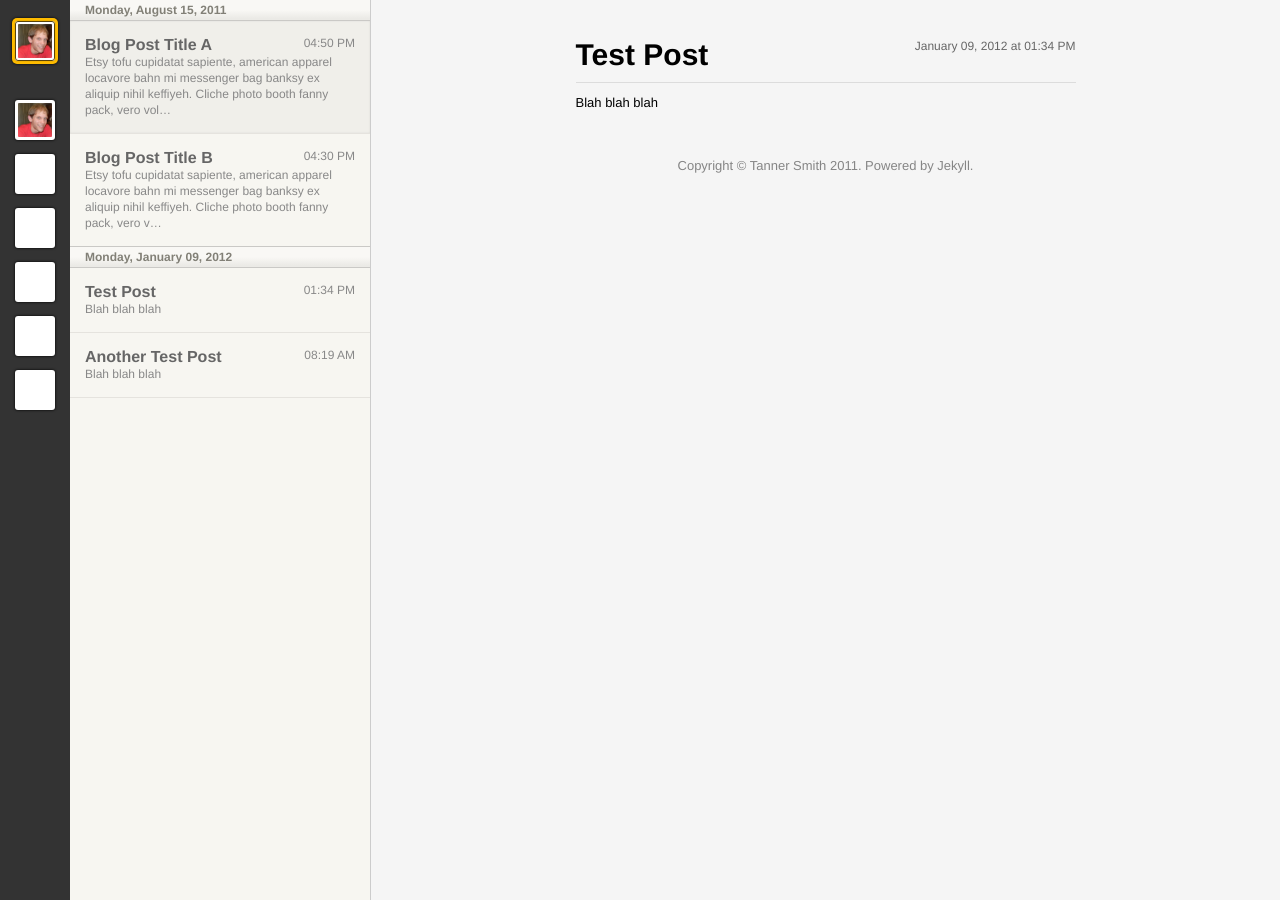
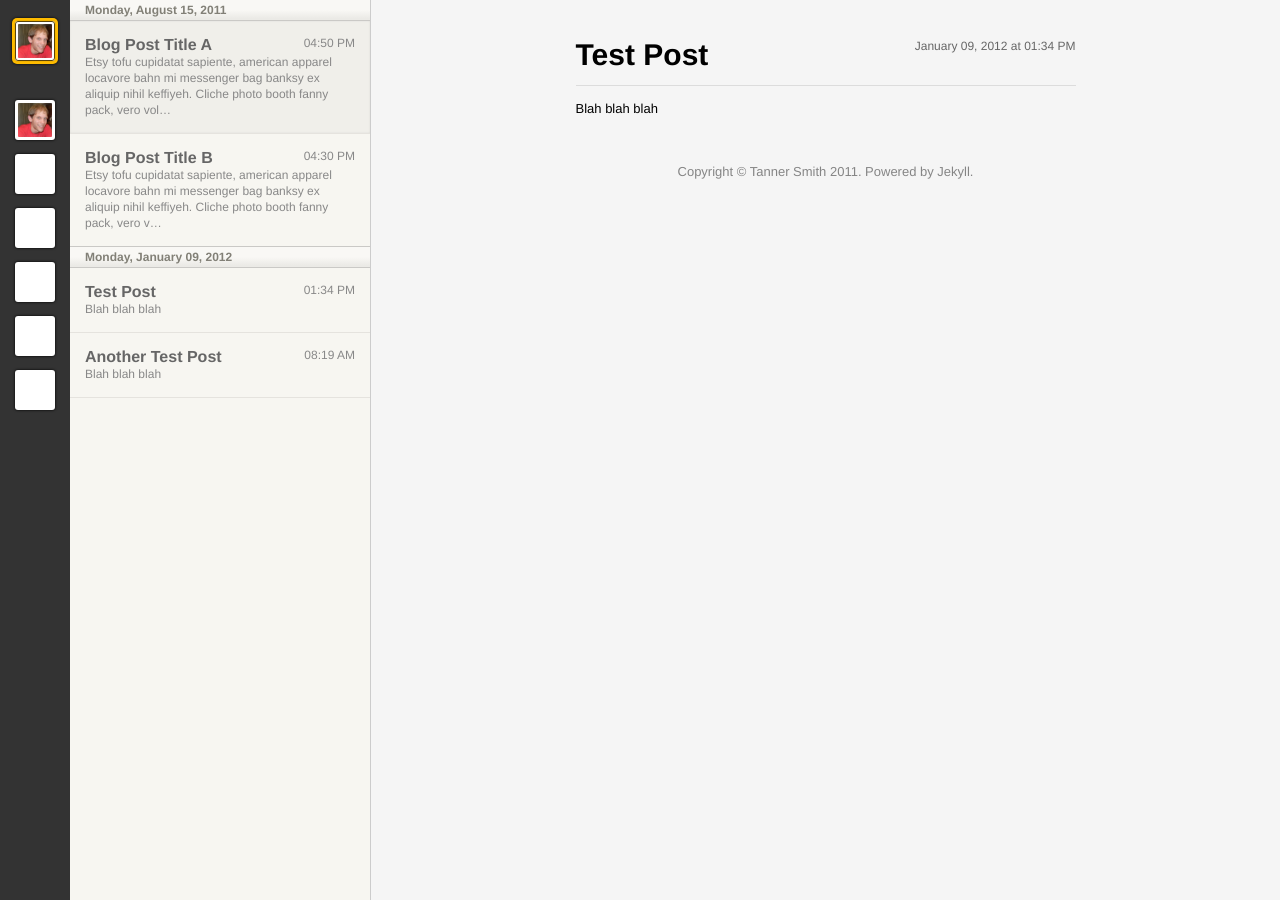
Before and after one commit to Tanner/Blog, a Jekyll site: the page built from index.html, in a window 1280 px wide. Built offline with Jekyll 4.4.1, drawn with Linux system fonts in a browser that asks for light colours; nearby versions of some CDN libraries; Markdown is read by kramdown in place of the engine named in the settings.

Commit message:
Add a bit more padding around the header/body.

```diff
--- a/css/style.css
+++ b/css/style.css
@@ -244,7 +244,7 @@ img {
 .post .header {
 	position: relative;
 
-	padding: 0 0 12px 0;
+	padding: 0 0 15px 0;
 
 	border-bottom: solid #dcdcdc 1px;
 }
@@ -274,7 +274,7 @@ img {
 }
 
 .post .body {
-	padding: 12px 0 0 0;
+	padding: 15px 0 0 0;
 }
 
 .post p {
```
